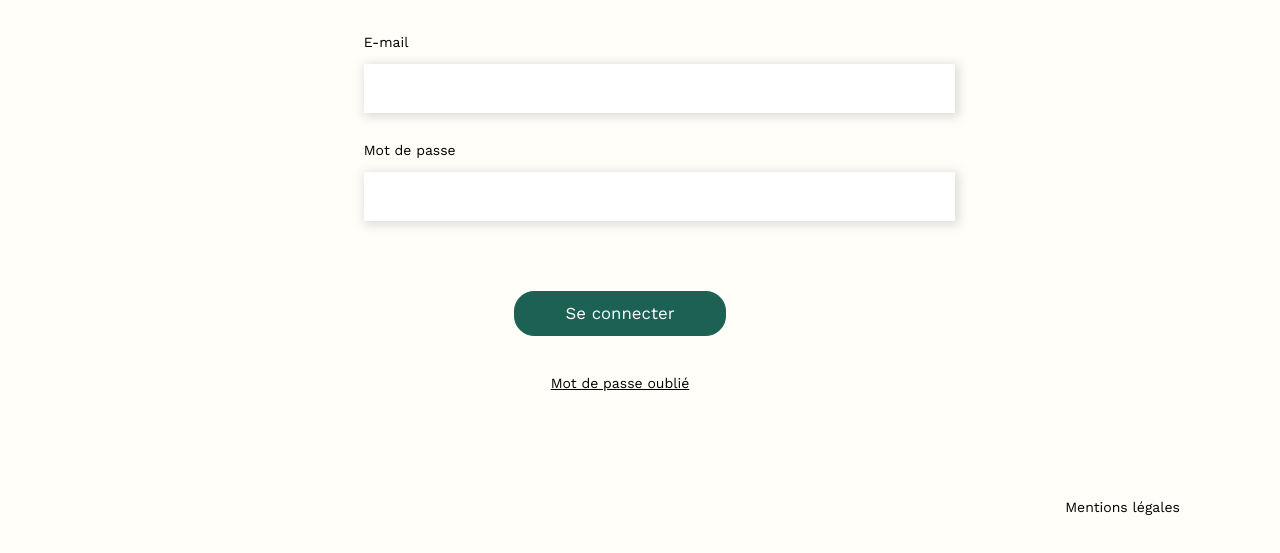
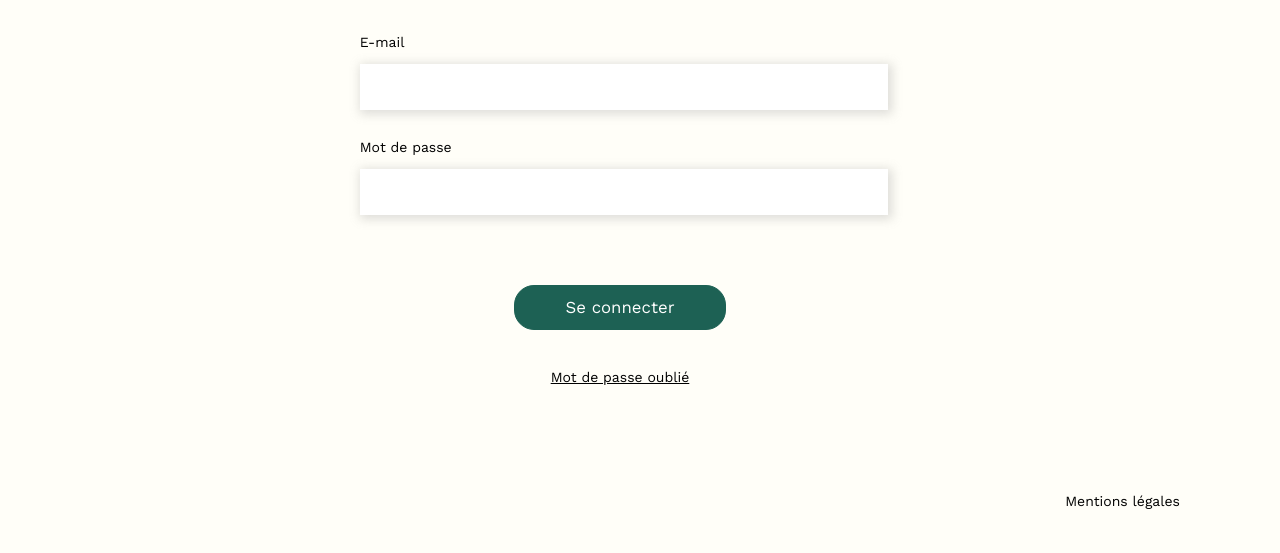
Before and after one commit to PierreSarciat/projet3, a plain HTML site: page formulaire.html in a window 1280 px wide. Shown: the part 217-770 px from the top of the page. Drawn offline with nearby package versions, Linux system fonts and the light colour scheme.

Commit message:
reglage de la zone de saisie dans le input du formulaire

```diff
--- a/style.css
+++ b/style.css
@@ -363,8 +363,9 @@ input{
 	margin-bottom: 30px;
 	border-color: transparent;
 	box-shadow: 2px 2px 10px 2px rgba(144, 142, 142, 0.3);
-	padding: 15px 40%;
 	margin-top: 15px;
+	width: 100%;
+	height: 40px;
 }
 
 footer nav{
```
